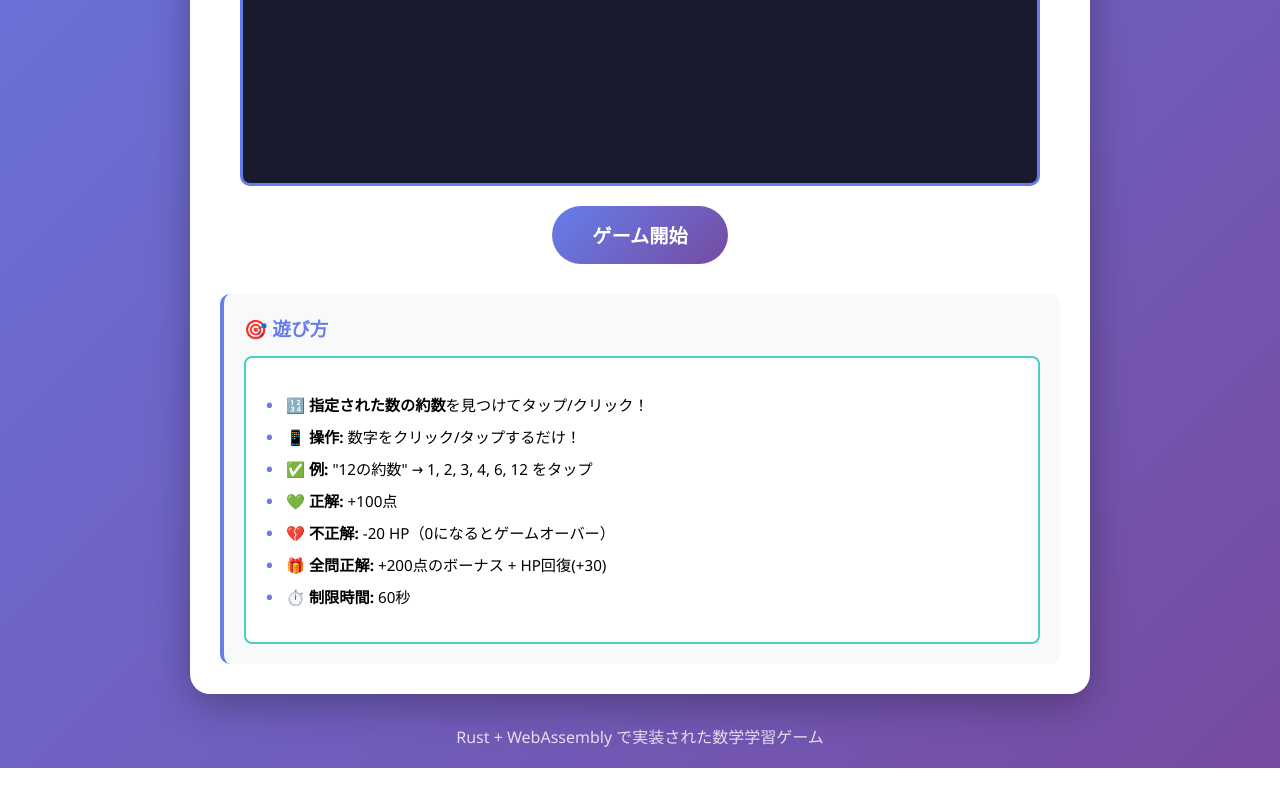
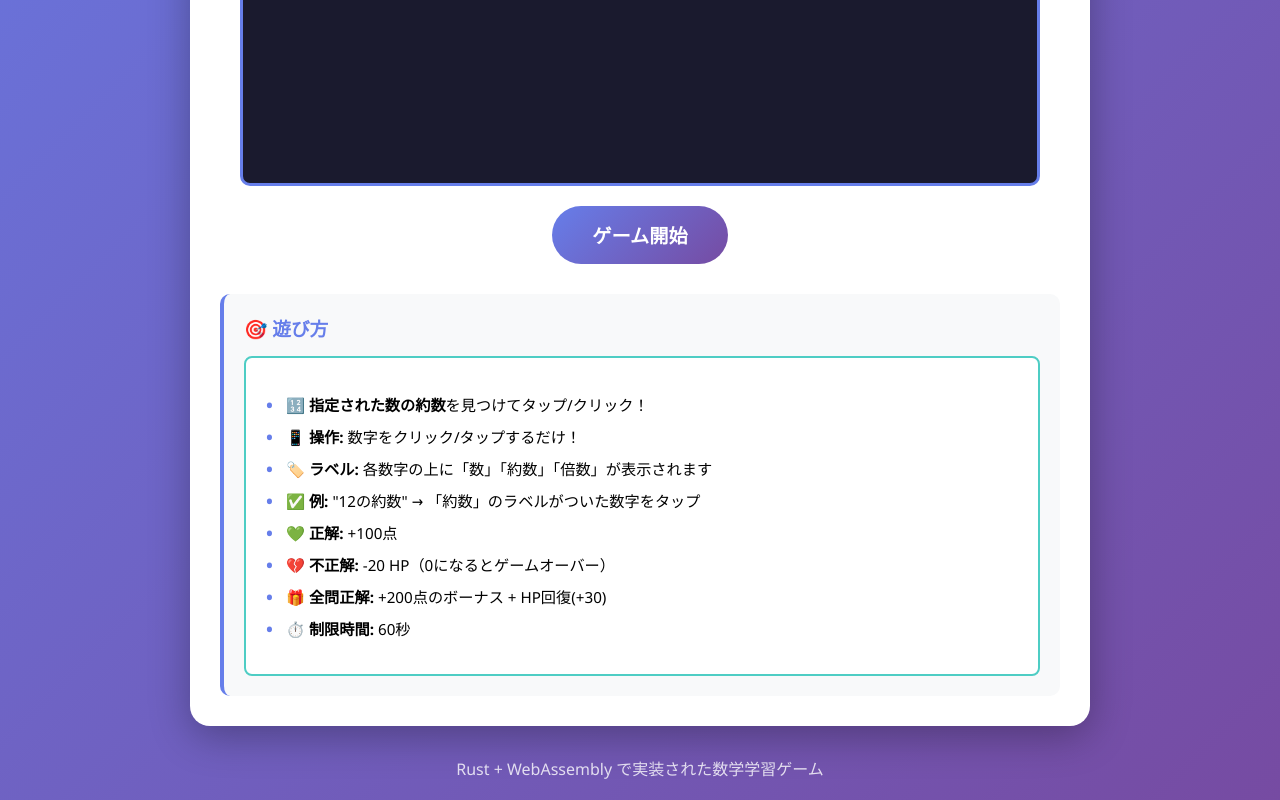
Before and after one commit to seyaytua/MathCatcherX, a plain HTML site: page math-catch-game/index.html in a window 1280 px wide. Shown: the part 719-1519 px from the top of the page. Before the commit the page ends 1487 px from the top, so only its background shows below. Drawn offline with Linux system fonts and the light colour scheme; a script that the page names is missing.

Commit message:
docs: Update README and game instructions for v0.3.0
- Added label system explanation
- Updated version to 0.3.0 in Cargo.toml
- Enhanced game instructions with label info
- Added why labels are useful section
- Updated version history

```diff
--- a/math-catch-game/index.html
+++ b/math-catch-game/index.html
@@ -42,7 +42,8 @@
                     <ul>
                         <li>🔢 <strong>指定された数の約数</strong>を見つけてタップ/クリック！</li>
                         <li>📱 <strong>操作:</strong> 数字をクリック/タップするだけ！</li>
-                        <li>✅ <strong>例:</strong> "12の約数" → 1, 2, 3, 4, 6, 12 をタップ</li>
+                        <li>🏷️ <strong>ラベル:</strong> 各数字の上に「数」「約数」「倍数」が表示されます</li>
+                        <li>✅ <strong>例:</strong> "12の約数" → 「約数」のラベルがついた数字をタップ</li>
                         <li>💚 <strong>正解:</strong> +100点</li>
                         <li>💔 <strong>不正解:</strong> -20 HP（0になるとゲームオーバー）</li>
                         <li>🎁 <strong>全問正解:</strong> +200点のボーナス + HP回復(+30)</li>
```
Also changed, not shown: 2 other files.
